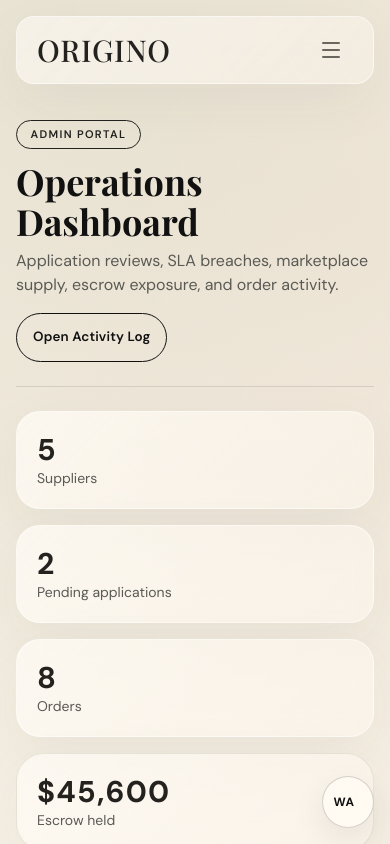
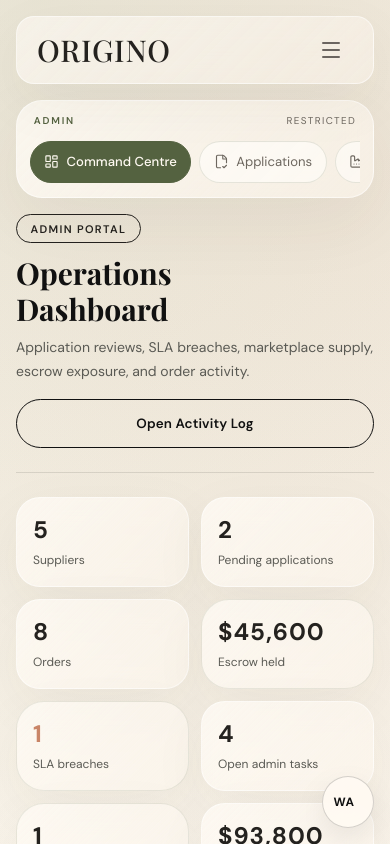
Before and after one commit to anasmughal14-eng/origino-final-project, a Next.js app: page /admin/dashboard in a window 390 px wide. Shown: the top 844 px of the page. Built offline with nearby package versions, Linux system fonts and the light colour scheme; a web font is replaced by a local one.

Commit message:
Remove homepage supplier strip and improve admin mobile

```diff
--- a/app/admin/dashboard/page.tsx
+++ b/app/admin/dashboard/page.tsx
@@ -124,24 +124,24 @@ export default async function AdminDashboardPage() {
     <div>
       <div className="border-b border-[rgba(26,26,24,0.12)] pb-6">
         <p className="badge-patch mb-3">Admin Portal</p>
-        <div className="flex flex-wrap items-end justify-between gap-4">
+        <div className="flex flex-col gap-4 sm:flex-row sm:items-end sm:justify-between">
           <div>
-            <h1 className="text-4xl">Operations Dashboard</h1>
-            <p className="mt-2 max-w-3xl text-[#5a5a54]">Application reviews, SLA breaches, marketplace supply, escrow exposure, and order activity.</p>
+            <h1 className="text-3xl sm:text-4xl">Operations Dashboard</h1>
+            <p className="mt-2 max-w-3xl text-sm leading-6 text-[#5a5a54] sm:text-base">Application reviews, SLA breaches, marketplace supply, escrow exposure, and order activity.</p>
           </div>
-          <Link className="btn-pill btn-pill-outline min-h-[44px]" href="/admin/activity-log">Open Activity Log</Link>
+          <Link className="btn-pill btn-pill-outline min-h-[44px] w-full sm:w-auto" href="/admin/activity-log">Open Activity Log</Link>
         </div>
       </div>
 
-      <div className="mt-6 grid gap-4 md:grid-cols-4">
+      <div className="mt-6 grid grid-cols-2 gap-3 lg:grid-cols-4">
         {metricCards.map((metric) => (
           <Link
-            className={`dashboard-card p-5 ${metric.tone === "breach" ? "border-[var(--terracotta)] bg-[var(--terracotta-pale)] text-[var(--terracotta)]" : ""} ${metric.tone === "warning" ? "border-[var(--gold)] bg-[var(--gold-pale)]" : ""} ${metric.tone === "forest" ? "border-[var(--forest)] bg-[var(--forest-pale)]" : ""}`}
+            className={`dashboard-card p-4 sm:p-5 ${metric.tone === "breach" ? "border-[var(--terracotta)] bg-[var(--terracotta-pale)] text-[var(--terracotta)]" : ""} ${metric.tone === "warning" ? "border-[var(--gold)] bg-[var(--gold-pale)]" : ""} ${metric.tone === "forest" ? "border-[var(--forest)] bg-[var(--forest-pale)]" : ""}`}
             href={metric.href}
             key={metric.key}
           >
-            <p className="metric-numeral text-3xl">{metric.value}</p>
-            <p className="text-sm text-[#5a5a54]">{metric.label}</p>
+            <p className="metric-numeral text-2xl sm:text-3xl">{metric.value}</p>
+            <p className="mt-1 text-xs leading-5 text-[#5a5a54] sm:text-sm">{metric.label}</p>
           </Link>
         ))}
       </div>
@@ -150,15 +150,15 @@ export default async function AdminDashboardPage() {
         <section>
           <div className="mb-4 flex flex-wrap items-end justify-between gap-3">
             <div>
-              <h2 className="text-3xl">Pending Actions</h2>
+              <h2 className="text-2xl sm:text-3xl">Pending Actions</h2>
               <p className="mt-1 text-sm text-[#5a5a54]">Each row routes to the relevant admin entity for review.</p>
             </div>
-            <Link className="btn-pill btn-pill-outline min-h-[44px]" href="/admin/tasks">View Task Queue</Link>
+            <Link className="btn-pill btn-pill-outline min-h-[44px] w-full sm:w-auto" href="/admin/tasks">View Task Queue</Link>
           </div>
           <div className="space-y-3">
             {pendingActions.map((action, index) => (
               <div
-                className={`dashboard-card flex flex-wrap items-center justify-between gap-4 p-4 ${action.severity === "breach" ? "border-[var(--terracotta)] bg-[var(--terracotta-pale)] text-[var(--terracotta)]" : ""} ${action.severity === "warning" ? "border-[var(--gold)] bg-[var(--gold-pale)]" : ""}`}
+                className={`dashboard-card flex flex-col gap-4 p-4 sm:flex-row sm:items-center sm:justify-between ${action.severity === "breach" ? "border-[var(--terracotta)] bg-[var(--terracotta-pale)] text-[var(--terracotta)]" : ""} ${action.severity === "warning" ? "border-[var(--gold)] bg-[var(--gold-pale)]" : ""}`}
                 key={`${action.href}-${action.label}-${action.title}-${action.meta}-${index}`}
               >
                 <div className="max-w-3xl">
@@ -169,14 +169,14 @@ export default async function AdminDashboardPage() {
                   <p className="mt-1 text-sm">{action.body}</p>
                   <p className="small-caps mt-2 text-xs">{action.meta}</p>
                 </div>
-                <Link className="btn-pill btn-pill-outline min-h-[44px]" href={action.href}>{action.label}</Link>
+                <Link className="btn-pill btn-pill-outline min-h-[44px] w-full shrink-0 sm:w-auto" href={action.href}>{action.label}</Link>
               </div>
             ))}
           </div>
         </section>
 
-        <section className="dashboard-card p-5">
-          <h2 className="text-3xl">Operational Queues</h2>
+        <section className="dashboard-card p-4 sm:p-5">
+          <h2 className="text-2xl sm:text-3xl">Operational Queues</h2>
           <p className="mt-1 text-sm text-[#5a5a54]">Fast links for the admin workstreams called out in the build prompt.</p>
           <div className="mt-5 space-y-3">
             {supplyGaps.map((item) => (
--- a/app/admin/layout.tsx
+++ b/app/admin/layout.tsx
@@ -46,8 +46,7 @@ const navItems: NavItem[] = [
 export default function AdminLayout({ children }: { children: React.ReactNode }) {
   const pathname = usePathname();
   return (
-    <div className="portal-bg min-h-screen pt-28">
-      <div className="flex">
+    <div className="portal-bg min-h-screen pt-24 md:pt-28">
       <aside className="portal-sidebar fixed bottom-6 left-4 top-28 hidden w-64 flex-shrink-0 overflow-y-auto p-4 md:block">
         <div className="mb-1 text-[0.6rem] font-semibold uppercase tracking-[0.2em] text-[var(--forest)]">Admin</div>
         <div className="mb-6 text-[0.6rem] tracking-[0.1em] text-[var(--ink-muted)]">Restricted Access</div>
@@ -67,7 +66,32 @@ export default function AdminLayout({ children }: { children: React.ReactNode })
           })}
         </nav>
       </aside>
-        <main className="min-w-0 flex-1 p-5 md:ml-72 md:p-8">{children}</main>
+
+      <div className="min-w-0 md:ml-72">
+        <div className="px-4 pb-4 md:hidden">
+          <div className="portal-mobile-nav">
+            <div className="mb-3 flex items-center justify-between px-1">
+              <span className="text-[0.62rem] font-semibold uppercase tracking-[0.18em] text-[var(--forest)]">Admin</span>
+              <span className="text-[0.62rem] uppercase tracking-[0.14em] text-[var(--ink-muted)]">Restricted</span>
+            </div>
+            <nav className="portal-mobile-nav-scroll" aria-label="Admin sections">
+              {navItems.map((item) => {
+                const active = pathname === item.href || pathname.startsWith(`${item.href}/`);
+                return (
+                  <Link
+                    key={item.href}
+                    href={item.href}
+                    className={`portal-mobile-nav-link ${active ? "portal-mobile-nav-link-active font-medium" : ""}`}
+                  >
+                    <item.icon size={15} strokeWidth={1.8} />
+                    <span>{item.label}</span>
+                  </Link>
+                );
+              })}
+            </nav>
+          </div>
+        </div>
+        <main className="min-w-0 p-4 pt-0 md:p-8">{children}</main>
       </div>
     </div>
   );
--- a/app/globals.css
+++ b/app/globals.css
@@ -405,6 +405,49 @@ main textarea {
 .portal-nav-link-active .portal-icon {
   border-color: rgba(255, 250, 242, 0.22);
   background: rgba(255, 250, 242, 0.16);
+}
+
+.portal-mobile-nav {
+  background: var(--surface-panel);
+  border: 1px solid var(--surface-border);
+  border-radius: 26px;
+  box-shadow: var(--shadow-panel);
+  backdrop-filter: blur(14px) saturate(1.02);
+  -webkit-backdrop-filter: blur(14px) saturate(1.02);
+  padding: 0.8rem;
+}
+
+.portal-mobile-nav-scroll {
+  display: flex;
+  gap: 0.5rem;
+  overflow-x: auto;
+  padding-bottom: 0.1rem;
+  scrollbar-width: none;
+}
+
+.portal-mobile-nav-scroll::-webkit-scrollbar {
+  display: none;
+}
+
+.portal-mobile-nav-link {
+  display: inline-flex;
+  min-height: 42px;
+  flex: 0 0 auto;
+  align-items: center;
+  gap: 0.45rem;
+  border: 1px solid rgba(84, 98, 64, 0.14);
+  border-radius: 9999px;
+  background: rgba(255, 253, 250, 0.62);
+  color: var(--ink-muted);
+  padding: 0.55rem 0.85rem;
+  font-size: 0.82rem;
+  white-space: nowrap;
+}
+
+.portal-mobile-nav-link-active {
+  border-color: var(--forest);
+  background: var(--forest);
+  color: var(--warm-white);
 }
 
 .dashboard-card {
--- a/app/seller/dashboard/page.tsx
+++ b/app/seller/dashboard/page.tsx
@@ -4,6 +4,32 @@ import { getInquiries, getOrders, getQuotes, getSuppliers } from "@/lib/data-ser
 export default async function SellerDashboardPage() {
   const [suppliers, inquiries, quotes, orders] = await Promise.all([getSuppliers(), getInquiries(), getQuotes(), getOrders()]);
   const supplier = suppliers[0];
+  if (!supplier) {
+    return (
+      <div>
+        <div className="border-b border-[rgba(26,26,24,0.12)] pb-6">
+          <p className="badge-patch mb-3">Seller Portal</p>
+          <h1 className="text-3xl sm:text-4xl">Dashboard</h1>
+          <p className="mt-2 max-w-2xl text-sm leading-6 text-[#5a5a54] sm:text-base">
+            No supplier profile is attached yet. Start the audit or complete onboarding so the seller workspace can load verified company data.
+          </p>
+        </div>
+
+        <div className="mt-6 grid gap-4 sm:grid-cols-2">
+          <Link className="dashboard-card block p-5" href="/seller/onboarding">
+            <p className="badge-patch mb-4">Next step</p>
+            <h2 className="text-2xl">Complete onboarding</h2>
+            <p className="mt-2 text-sm leading-6 text-[#5a5a54]">Add company details, documents, products, and audit readiness data.</p>
+          </Link>
+          <Link className="dashboard-card block p-5" href="/audit">
+            <p className="badge-patch mb-4">Readiness</p>
+            <h2 className="text-2xl">Start AI audit</h2>
+            <p className="mt-2 text-sm leading-6 text-[#5a5a54]">Understand marketing readiness before choosing support or listing work.</p>
+          </Link>
+        </div>
+      </div>
+    );
+  }
   const sellerInquiries = inquiries.filter((item) => item.supplier_id === supplier.id);
   const sellerOrders = orders.filter((order) => order.supplier_id === supplier.id);
   const sellerQuotes = quotes.filter((quote) => quote.supplier_id === supplier.id);
```
Also changed, not shown: app/HomePageClient.tsx (+3 -39 lines). Lines whose indentation alone changed are shown as unchanged.
